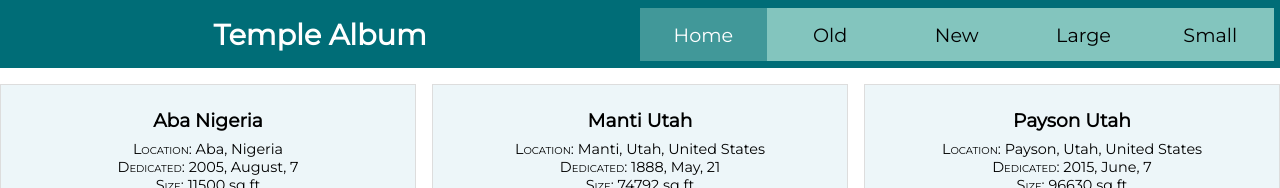
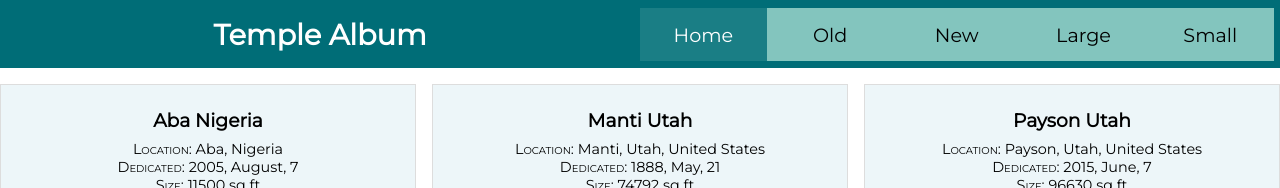
Before and after one commit to ross-owen/wdd131, a plain HTML site: page filtered-temples.html in a window 1280 px wide. Shown: the top 188 px of the page. Drawn offline with Linux system fonts and the light colour scheme.

Commit message:
week4: fixing color contrast on semi-transparent

```diff
--- a/styles/filtered-temples.css
+++ b/styles/filtered-temples.css
@@ -4,7 +4,7 @@
     --accent1-color: #83c5be;
     --accent2-color: #ffddd2;
     --subtle-color: #edf6f9;
-    --primary-trans-color: rgba(0, 109, 119, 0.5);
+    --primary-trans-color: rgba(0, 109, 119, 0.8);
 }
 
 * {
```
